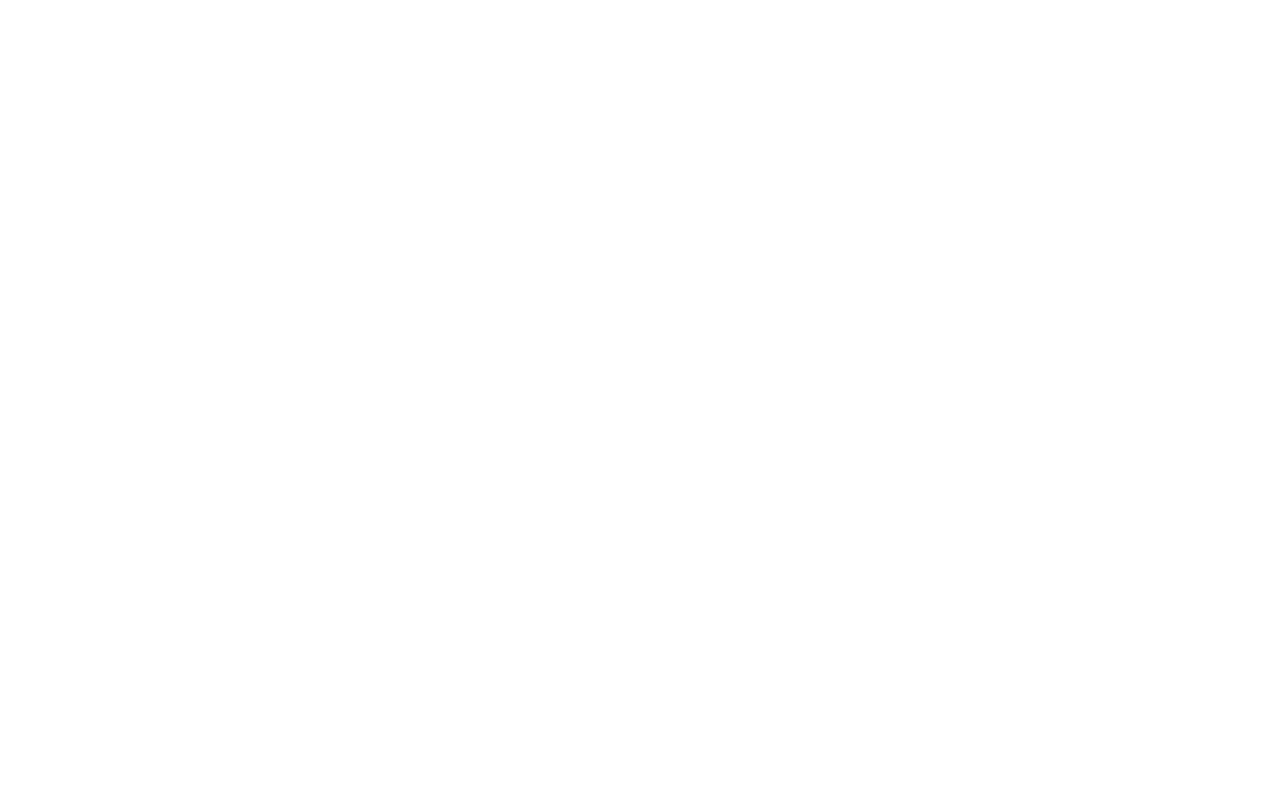
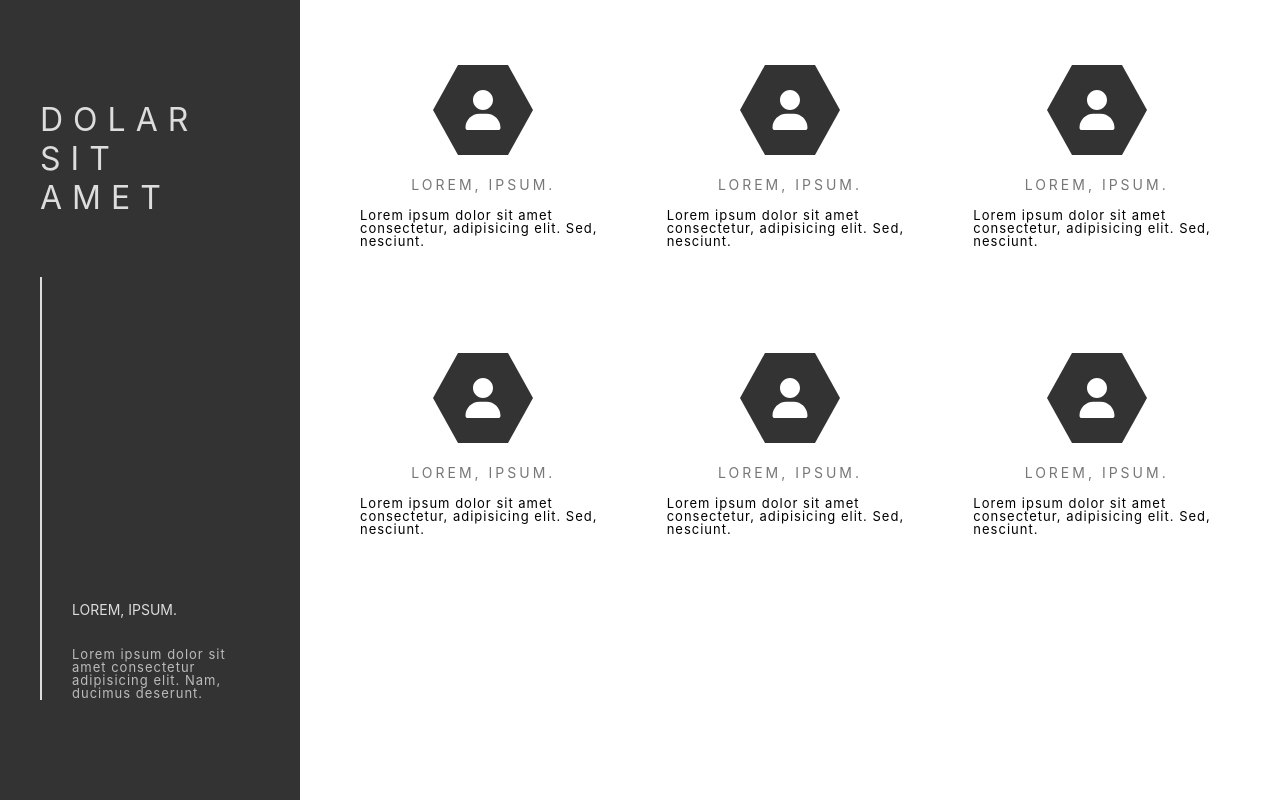
Before and after one commit to Tekutos/css-mini-blocks, a React (Create React App) app in the folder my-app/: page /cardlist in a window 1280 px wide. Before the commit this address had no page. Built offline with nearby package versions, Linux system fonts and the light colour scheme.

Commit message:
add cardList

```diff
--- a/my-app/src/App.js
+++ b/my-app/src/App.js
@@ -3,6 +3,7 @@
 import SlideTemplatePage from "./pages/SlideTemplatePage.jsx/SlideTemplatePage";
 import MainPage from "./pages/MainPage";
 import Blog from "./components/Blog/Blog";
+import CardList from "./components/CardList/CardList";
 
 function App() {
   return (
@@ -10,6 +11,7 @@
       <Route path="/" element={<MainPage />} />
       <Route path="/slidetemplate" element={<SlideTemplatePage />} />
       <Route path="/blog" element={<Blog />} />
+      <Route path="/cardlist" element={<CardList />} />
     </Routes>
   );
 }
--- a/my-app/src/components/Blog/Blog.scss
+++ b/my-app/src/components/Blog/Blog.scss
@@ -29,7 +29,7 @@
   }
   .blog_column2 {
     background: white;
-    clip-path: polygon(65% 0%, 100% 50%, 55% 100%, 0% 100%, 35% 50%, 0% 0%);
+    clip-path: polygon(65% 0%, 100% 50%, 65% 100%, 0% 100%, 35% 50%, 0% 0%);
     width: 700px;
     left: -100%;
     z-index: 2;
@@ -37,7 +37,7 @@
       background: white;
       top: 15%;
       left: 30%;
-      width: 30vw;
+      width: 350px;
       height: 14vh;
       span {
         font-size: 30px;
--- /dev/null
+++ b/my-app/src/components/CardList/CardList.jsx
@@ -0,0 +1,101 @@
+import "./CardList.scss";
+
+function CardList() {
+  const base = `block`;
+  return (
+    <div className={`${base}`}>
+      <div className={`${base}_left`}>
+        <h1 className={`${base}_title`}>
+          dolar
+          <br />
+          sit
+          <br />
+          amet
+        </h1>
+        <div className={`${base}_content`}>
+          <div className={`${base}_label`}>Lorem, ipsum.</div>
+          <div className={`${base}_desc`}>
+            Lorem ipsum dolor sit amet consectetur adipisicing elit. Nam,
+            ducimus deserunt.
+          </div>
+        </div>
+      </div>
+      <div className={`${base}_right`}>
+        <div className={`${base}_card`}>
+          <div className={`${base}_img`}>
+            <svg viewBox="0 0 448 512">
+              <path d="M224 256c70.7 0 128-57.3 128-128S294.7 0 224 0S96 57.3 96 128s57.3 128 128 128zm-45.7 48C79.8 304 0 383.8 0 482.3C0 498.7 13.3 512 29.7 512H418.3c16.4 0 29.7-13.3 29.7-29.7C448 383.8 368.2 304 269.7 304H178.3z" />
+            </svg>
+          </div>
+          <div className={`${base}_title1`}>Lorem, ipsum.</div>
+          <div className={`${base}_desc`}>
+            Lorem ipsum dolor sit amet consectetur, adipisicing elit. Sed,
+            nesciunt.
+          </div>
+        </div>
+        <div className={`${base}_card`}>
+          <div className={`${base}_img`}>
+            <svg viewBox="0 0 448 512">
+              <path d="M224 256c70.7 0 128-57.3 128-128S294.7 0 224 0S96 57.3 96 128s57.3 128 128 128zm-45.7 48C79.8 304 0 383.8 0 482.3C0 498.7 13.3 512 29.7 512H418.3c16.4 0 29.7-13.3 29.7-29.7C448 383.8 368.2 304 269.7 304H178.3z" />
+            </svg>
+          </div>
+          <div className={`${base}_title1`}>Lorem, ipsum.</div>
+          <div className={`${base}_desc`}>
+            Lorem ipsum dolor sit amet consectetur, adipisicing elit. Sed,
+            nesciunt.
+          </div>
+        </div>
+        <div className={`${base}_card`}>
+          <div className={`${base}_img`}>
+            <svg viewBox="0 0 448 512">
+              <path d="M224 256c70.7 0 128-57.3 128-128S294.7 0 224 0S96 57.3 96 128s57.3 128 128 128zm-45.7 48C79.8 304 0 383.8 0 482.3C0 498.7 13.3 512 29.7 512H418.3c16.4 0 29.7-13.3 29.7-29.7C448 383.8 368.2 304 269.7 304H178.3z" />
+            </svg>
+          </div>
+          <div className={`${base}_title1`}>Lorem, ipsum.</div>
+          <div className={`${base}_desc`}>
+            Lorem ipsum dolor sit amet consectetur, adipisicing elit. Sed,
+            nesciunt.
+          </div>
+        </div>
+        <div className={`${base}_card`}>
+          <div className={`${base}_img`}>
+            <svg viewBox="0 0 448 512">
+              <path d="M224 256c70.7 0 128-57.3 128-128S294.7 0 224 0S96 57.3 96 128s57.3 128 128 128zm-45.7 48C79.8 304 0 383.8 0 482.3C0 498.7 13.3 512 29.7 512H418.3c16.4 0 29.7-13.3 29.7-29.7C448 383.8 368.2 304 269.7 304H178.3z" />
+            </svg>
+          </div>
+          <div className={`${base}_title1`}>Lorem, ipsum.</div>
+          <div className={`${base}_desc`}>
+            Lorem ipsum dolor sit amet consectetur, adipisicing elit. Sed,
+            nesciunt.
+          </div>
+        </div>
+        <div className={`${base}_card`}>
+          <div className={`${base}_img`}>
+            <svg viewBox="0 0 448 512">
+              <path d="M224 256c70.7 0 128-57.3 128-128S294.7 0 224 0S96 57.3 96 128s57.3 128 128 128zm-45.7 48C79.8 304 0 383.8 0 482.3C0 498.7 13.3 512 29.7 512H418.3c16.4 0 29.7-13.3 29.7-29.7C448 383.8 368.2 304 269.7 304H178.3z" />
+            </svg>
+          </div>
+          <div className={`${base}_title1`}>Lorem, ipsum.</div>
+          <div className={`${base}_desc`}>
+            Lorem ipsum dolor sit amet consectetur, adipisicing elit. Sed,
+            nesciunt.
+          </div>
+        </div>
+        <div className={`${base}_card`}>
+          <div className={`${base}_img`}>
+            <svg viewBox="0 0 448 512">
+              <path d="M224 256c70.7 0 128-57.3 128-128S294.7 0 224 0S96 57.3 96 128s57.3 128 128 128zm-45.7 48C79.8 304 0 383.8 0 482.3C0 498.7 13.3 512 29.7 512H418.3c16.4 0 29.7-13.3 29.7-29.7C448 383.8 368.2 304 269.7 304H178.3z" />
+            </svg>
+          </div>
+          <div className={`${base}_title1`}>Lorem, ipsum.</div>
+          <div className={`${base}_desc`}>
+            Lorem ipsum dolor sit amet consectetur, adipisicing elit. Sed,
+            nesciunt.
+          </div>
+        </div>
+      </div>
+    </div>
+  );
+}
+
+export default CardList;
--- /dev/null
+++ b/my-app/src/components/CardList/CardList.scss
@@ -0,0 +1,89 @@
+* {
+  margin: 0;
+  box-sizing: border-box;
+}
+
+.block {
+  height: 100vh;
+  display: grid;
+  grid-template-columns: 300px 1fr;
+  .block_left {
+    background: #333;
+    color: #ddd;
+    padding: 100px 40px;
+    display: grid;
+    grid-template-rows: auto 1fr;
+    .block_title {
+      font-size: 32px;
+      text-transform: uppercase;
+      font-weight: 400;
+      letter-spacing: 10px;
+    }
+    .block_content {
+      display: grid;
+      align-content: end;
+      border-left: 2px solid #ddd;
+      padding-left: 30px;
+      margin-top: 60px;
+    }
+    .block_label {
+      text-transform: uppercase;
+      margin-bottom: 30px;
+      font-size: 14px;
+    }
+    .block_desc {
+      font-size: 13px;
+      letter-spacing: 1px;
+      line-height: 1em;
+      opacity: 0.8;
+    }
+  }
+  .block_right {
+    display: grid;
+    grid-template-columns: repeat(auto-fit, minmax(200px, auto));
+    align-content: start;
+    padding: 60px;
+    grid-gap: 100px 60px;
+    .block_card {
+      display: grid;
+      justify-items: center;
+      .block_img {
+        display: grid;
+        align-items: center;
+        justify-items: center;
+        width: 90px;
+        height: 100px;
+        background-color: #333;
+        transform: rotate(90deg);
+        clip-path: polygon(
+          50% 0%,
+          100% 25%,
+          100% 75%,
+          50% 100%,
+          0% 75%,
+          0% 25%
+        );
+        svg {
+          transform: rotate(-90deg);
+          width: 40%;
+          height: 40%;
+          path {
+            fill: white;
+          }
+        }
+      }
+      .block_title1 {
+        margin: 16px 0;
+        text-transform: uppercase;
+        font-size: 14px;
+        color: #777;
+        letter-spacing: 3px;
+      }
+      .block_desc {
+        font-size: 13px;
+        line-height: 1em;
+        letter-spacing: 1px;
+      }
+    }
+  }
+}
--- a/my-app/src/pages/MainPage.jsx
+++ b/my-app/src/pages/MainPage.jsx
@@ -16,7 +16,7 @@
   }
 
   function handlerClick3() {
-    navigate("/slidetemplate");
+    navigate("/cardlist");
   }
 
   function handlerClick4() {
```
